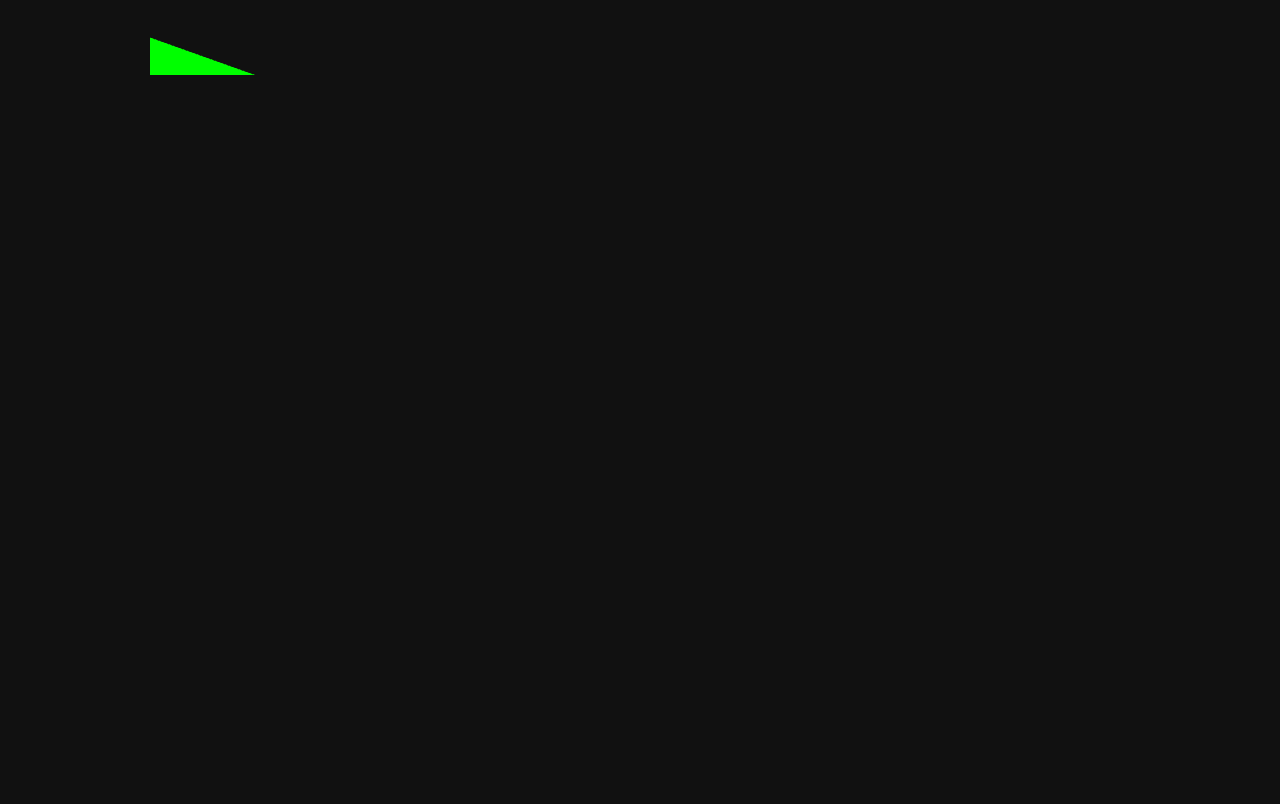
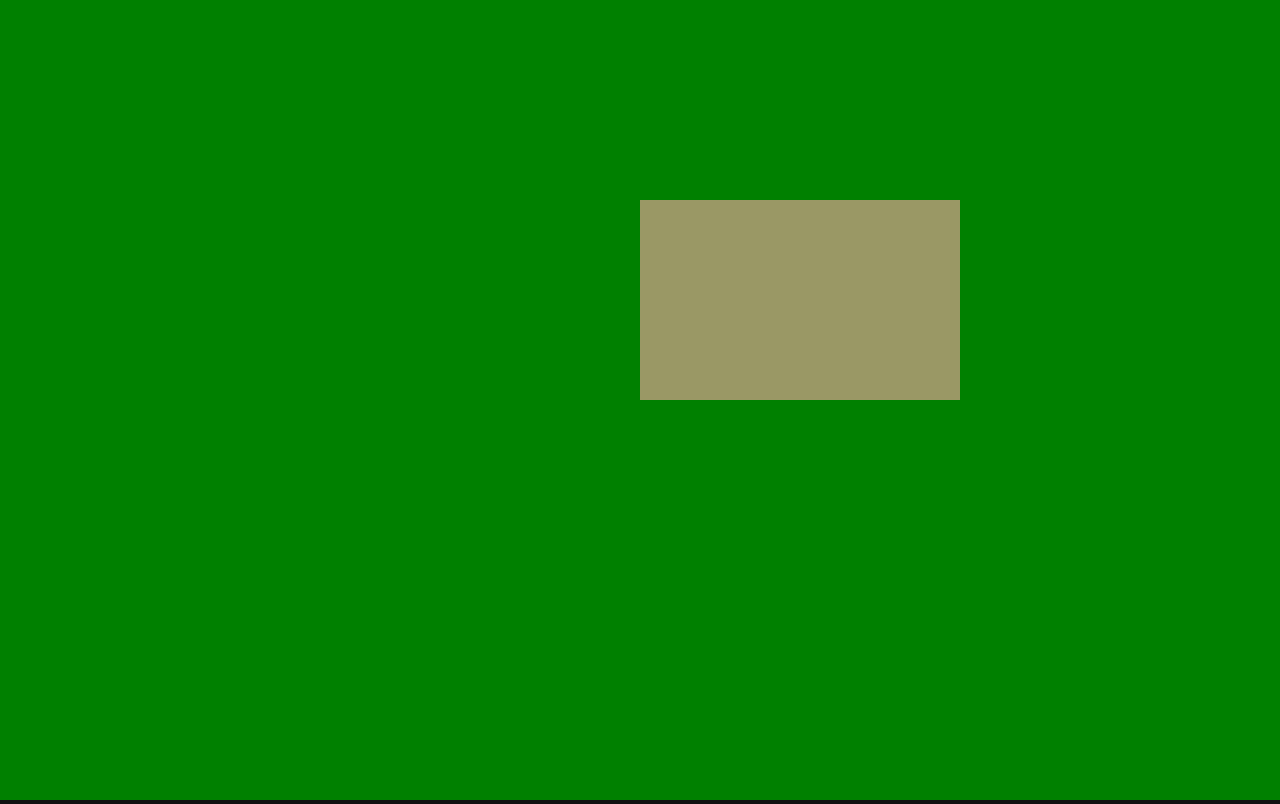
Before and after one commit to FelixMo42/graphics_test, a plain HTML site: page webgl/index.html in a window 1280 px wide. Drawn offline with Linux system fonts and the light colour scheme.

Commit message:
full screen

```diff
--- a/webgl/boilerplate.js
+++ b/webgl/boilerplate.js
@@ -30,6 +30,11 @@ export const createShader = (gl, shaderSource, shaderType) => {
     return shader
 }
 
+export const fetchShader = (gl, shaderUrl, shaderType) =>
+    fetch(shaderUrl)
+        .then(response => response.text())
+        .then(shaderSource => createShader(gl, shaderSource, shaderType))
+
 /**
  * Creates a program from 2 shaders.
  *
@@ -58,7 +63,17 @@ export const createProgram = (gl, vertShader, fragShader) => {
     return program
 }
 
-// export const create
+export const resizeCanvas = (canvas) => {
+    // lookup the size the browser is displaying the canvas.
+    var displayWidth  = canvas.clientWidth
+    var displayHeight = canvas.clientHeight
+
+    // check if the canvas is not the same size.
+    if (canvas.width  !== displayWidth || canvas.height !== displayHeight) {
+        canvas.width  = displayWidth
+        canvas.height = displayHeight
+    }
+}
 
 export const loop = (body) => {
     let loop = () => {
@@ -67,3 +82,70 @@ export const loop = (body) => {
     }
     requestAnimationFrame(loop)
 }
+
+export const createVertexArray = (gl, program, name) => {
+    const spriteCount = 1
+
+    // get the location of the vertex attrabure in the programe
+    let attributeLocation = gl.getAttribLocation(program, name)
+
+    // create a buffer
+    let buffer = gl.createBuffer()
+
+    // make sure were using the buffer
+    gl.bindBuffer(gl.ARRAY_BUFFER, buffer)
+
+
+    let data = new Float32Array(spriteCount * 4 * 2)
+
+    data[0] = 0
+    data[1] = 0
+
+    data[2] = 0
+    data[3] = 0.5
+
+    data[4] = 0.5
+    data[5] = 0
+
+    data[6] = 0.5
+    data[7] = 0.5
+
+    // set the data in the buffer
+    gl.bufferData(gl.ARRAY_BUFFER, data, gl.DYNAMIC_DRAW)
+
+    // create a vertex array object (attribute state)
+    let vao = gl.createVertexArray()
+
+    // make sure were using the vertex array
+    gl.bindVertexArray(vao)
+
+    // link the vertex array to the desired attraibue
+    gl.enableVertexAttribArray(attributeLocation)
+
+    let size = 2          // 2 components per iteration
+    let type = gl.FLOAT   // the data is 32bit floats
+    let normalize = false // don't normalize the data
+    let stride = 0        // 0 = move forward size * sizeof(type) each iteration to get the next position
+    let offset = 0        // start at the beginning of the buffer
+    gl.vertexAttribPointer(attributeLocation, size, type, normalize, stride, offset)
+
+    return vao
+}
+
+export function createQuadIndexArray(gl) {
+    // create the index buffer
+    const indexBuffer = gl.createBuffer()
+
+    // make this buffer the current 'ELEMENT_ARRAY_BUFFER'
+    gl.bindBuffer(gl.ELEMENT_ARRAY_BUFFER, indexBuffer)
+
+    // fill the current element array buffer with data
+    gl.bufferData(
+        gl.ELEMENT_ARRAY_BUFFER,
+        new Uint16Array([
+            0, 1, 2,   // first triangle
+            2, 1, 3,   // second triangle
+        ]),
+        gl.STATIC_DRAW
+    )
+}
--- a/webgl/index.html
+++ b/webgl/index.html
@@ -13,7 +13,10 @@
                 background-color: #111111;
             }
 
-
+            #game {
+                width: 100vw;
+                height: 100vh;
+            }
         </style>
     </head>
     <body>
--- a/webgl/index.js
+++ b/webgl/index.js
@@ -1,45 +1,13 @@
 "use strict"
 
 import {
-    createShader,
+    fetchShader,
     createProgram,
+    createQuadIndexArray,
+    createVertexArray,
+    resizeCanvas,
     loop
 } from "./boilerplate.js"
-
-function createVertexArray(gl, program, name) {
-    // get the location of the vertex attrabure in the programe
-    let attributeLocation = gl.getAttribLocation(program, name)
-
-    // create a buffer
-    let buffer = gl.createBuffer()
-
-    // make sure were using the buffer
-    gl.bindBuffer(gl.ARRAY_BUFFER, buffer)
-
-    // set the data in the buffer
-    gl.bufferData(gl.ARRAY_BUFFER, new Float32Array([
-        0   , 0   ,
-        0   , 0.5 ,
-        0.7 , 0   ,
-    ]), gl.STATIC_DRAW)
-
-    // create a vertex array object (attribute state)
-    let vao = gl.createVertexArray()
-
-    // make sure were using the vertex array
-    gl.bindVertexArray(vao)
-
-    gl.enableVertexAttribArray(attributeLocation)
-
-    let size = 2          // 2 components per iteration
-    let type = gl.FLOAT   // the data is 32bit floats
-    let normalize = false // don't normalize the data
-    let stride = 0        // 0 = move forward size * sizeof(type) each iteration to get the next position
-    let offset = 0        // start at the beginning of the buffer
-    gl.vertexAttribPointer(attributeLocation, size, type, normalize, stride, offset)
-
-    return vao
-}
 
 async function main() {
     // get A WebGL context
@@ -47,19 +15,22 @@ async function main() {
 
     // load too programs and link them into a program
     var program = createProgram(gl,
-        createShader(gl, await fetch('/res/vert.vert').then(f => f.text()), gl.VERTEX_SHADER),
-        createShader(gl, await fetch('/res/frag.frag').then(f => f.text()), gl.FRAGMENT_SHADER)
+        await fetchShader(gl, '/res/vert.vert', gl.VERTEX_SHADER),
+        await fetchShader(gl, '/res/frag.frag', gl.FRAGMENT_SHADER)
     )
 
     // create a new vertex array
     let vao = createVertexArray(gl, program, "vertexPosition")
 
+    createQuadIndexArray(gl)
+
     loop(() => {
         // tell WebGL how to convert from clip space to pixels
+        resizeCanvas(gl.canvas)
         gl.viewport(0, 0, gl.canvas.width, gl.canvas.height)
 
         // clear the canvas
-        gl.clearColor(0, 0, 0, 0)
+        gl.clearColor(0, 0.5, 0, 1)
         gl.clear(gl.COLOR_BUFFER_BIT)
 
         // use the shaders we want
@@ -69,10 +40,11 @@ async function main() {
         gl.bindVertexArray(vao)
 
         // do a draw call!
-        var primitiveType = gl.TRIANGLES
-        var offset = 0
-        var count = 3
-        gl.drawArrays(primitiveType, offset, count)
+        let primitiveType = gl.TRIANGLES
+        let count = 1 * 6
+        let indexType = gl.UNSIGNED_SHORT
+        let offset = 0
+        gl.drawElements(primitiveType, count, indexType, offset)
     })
 }
 
--- a/webgl/res/frag.frag
+++ b/webgl/res/frag.frag
@@ -12,6 +12,10 @@ uniform sampler2D u_texture;
 out vec4 outColor;
 
 void main() {
-    outColor = vec4(0,1,0,1);
+    outColor = vec4(
+        0.60392156863,
+        0.59607843137,
+        0.39607843137,
+    1);
     //texture(u_texture, v_texcoord);
 }
```
